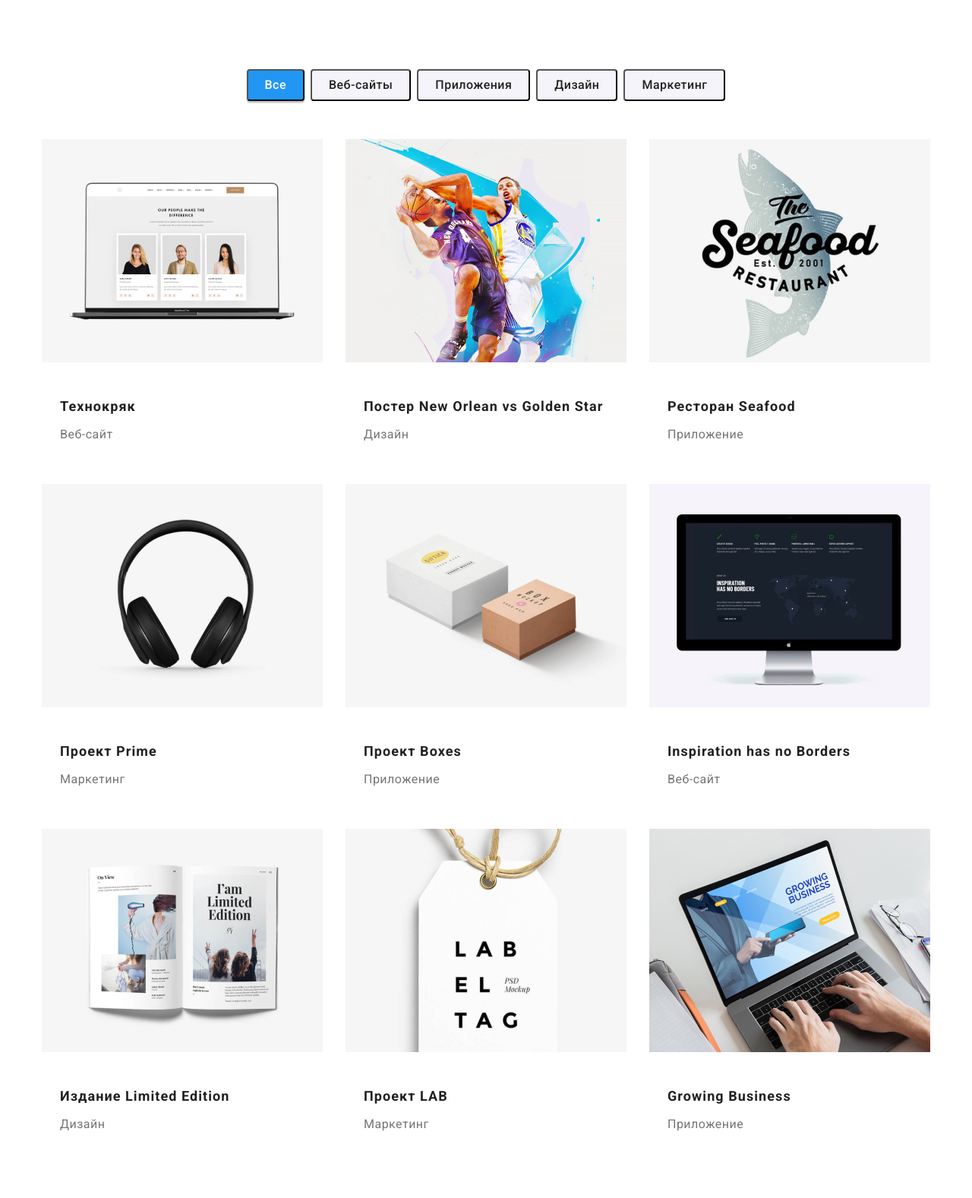
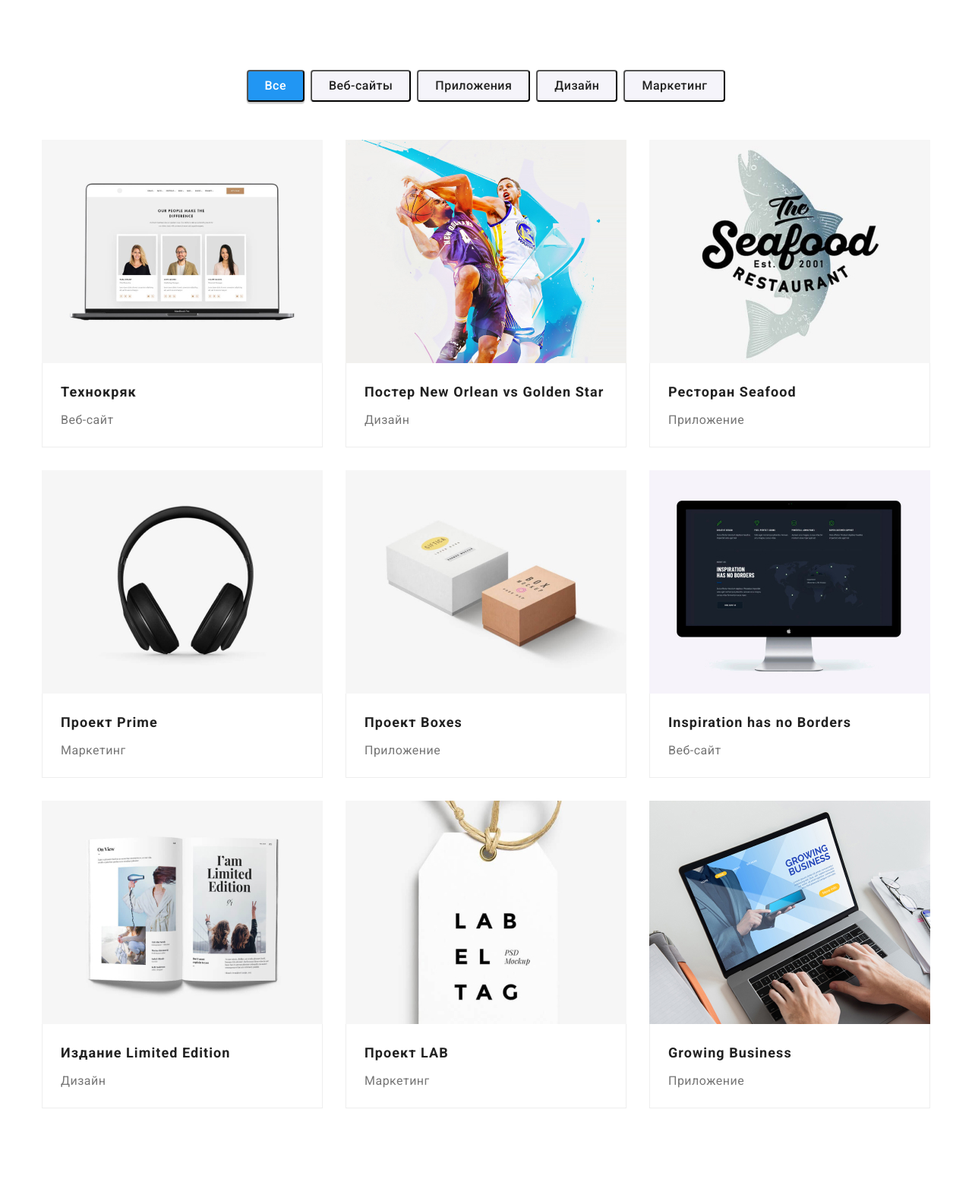
Before and after one commit to SergeyVladimirov94/goit-markup-hw-02, a plain HTML site: page portfolio.html in a window 1280 px wide. Shown: the part 83-1660 px from the top of the page at 76% size. Drawn offline with nearby package versions, Linux system fonts and the light colour scheme.

Commit message:
delete numbers

```diff
--- a/css/styles.css
+++ b/css/styles.css
@@ -107,7 +107,6 @@ color: #2196F3;
     .adress{
         display: flex;
         margin-left: auto;
-        margin-right: auto;
     }
 .mail{
         font-weight: 500;
@@ -185,6 +184,7 @@ line-height: 1.14;
 letter-spacing: 0.03em;
 text-transform: uppercase;
 color: #212121;
+margin-bottom: 10px;
 }
 .suptittle{
 font-weight: 400;
@@ -364,7 +364,7 @@ border-radius: 4px;
     margin-top: 50px;
 }
 .page-header{
-
+    border-bottom: 1px solid #ffffff
 }
 .adress-li:not(:last-child){
     margin-right: 50px;
@@ -374,7 +374,12 @@ border-radius: 4px;
 }
 .li-tittle{
     width: 270px;
+    margin-right: 30px;
 }
+.li-tittle-end{
+    width: 270px;
+}
+
 .button-type-li-all{
     margin-right: 8px;
 }
@@ -410,13 +415,16 @@ border-radius: 4px;
 }
 .all{
     margin-bottom: 4px;
-    margin-top: 20px;
 }
 .all-div{
-    margin-bottom: 30px;
     padding-left: 24px;
     padding-right: 24px;
     padding-top: 20px;
     padding-bottom: 20px;
-    border: rgba(238, 238, 238, 1);
+    border: 1px solid
+    rgba(238, 238, 238, 1);
+    border-top: none;
 }
+.all-table{
+    margin-bottom: 30px;
+}
--- a/portfolio.html
+++ b/portfolio.html
@@ -62,7 +62,7 @@
                     </li>
                 </ul>
             <ul class="table link list">
-                <li>
+                <li class="all-table">
                     <a class="link" href="">
                         <img src="./Images/About/prtfolio.jpg" alt="Технокряк" width="370" height="294">
                         <div class="all-div">
@@ -71,7 +71,7 @@
                         </div>
                     </a>
                 </li>
-                <li>
+                <li class="all-table">
                     <a class="link" href=""><img src="./Images/About/prtfolio1.jpg" alt="Постер New Orlean vs Golden Star" width="370" height="294">
                         <div class="all-div">
                         <h2 class="all">Постер New Orlean vs Golden Star</h2>
@@ -79,7 +79,7 @@
                         </div>
                     </a>
                 </li>
-                <li>
+                <li class="all-table">
                     <a class="link" href=""><img src="./Images/About/prtfolio2.jpg" alt="Ресторан Seafood" width="370" height="294">
                         <div class="all-div">
                             <h2 class="all">Ресторан Seafood</h2>
@@ -87,7 +87,7 @@
                         </div>
                     </a>
                 </li>
-                <li>
+                <li class="all-table">
                     <a class="link" href="">
                          <img src="./Images/About/prtfolio3.jpg" alt="Проект Prime" width="370" height="294">
                          <div class="all-div">
@@ -96,7 +96,7 @@
                          </div>
                     </a>
                 </li>
-                <li>
+                <li class="all-table">
                     <a class="link" href="">
                         <img src="./Images/About/prtfolio4.jpg" alt="Проект Boxes" width="370" height="294">
                         <div class="all-div">
@@ -105,7 +105,7 @@
                         </div>
                     </a>
                 </li>
-                <li>
+                <li class="all-table">
                     <a class="link" href="">
                         <img src="./Images/About/prtfolio5.jpg" alt="Inspiration has no Borders" width="370" height="294">
                         <div class="all-div">
@@ -114,7 +114,7 @@
                         </div>
                     </a>
                 </li>
-                <li>
+                <li class="all-table">
                     <a class="link" href="">
                         <img src="./Images/About/prtfolio6.jpg" alt="Издание Limited Edition" width="370" height="294">
                         <div class="all-div">
@@ -123,7 +123,7 @@
                         </div>
                     </a>
                 </li>
-                <li>
+                <li class="all-table">
                     <a class="link" href="">
                         <img src="./Images/About/prtfolio7.jpg" alt="Проект LAB" width="370" height="294">
                         <div class="all-div">
@@ -132,7 +132,7 @@
                         </div>
                     </a>
                 </li>
-                <li>
+                <li class="all-table">
                     <a class="link" href="">
                         <img src="./Images/About/prtfolio8.jpg" alt="Growing Business" width="370" height="294">
                         <div class="all-div">
```
Also changed, not shown: index.html (+1 -1 lines).
